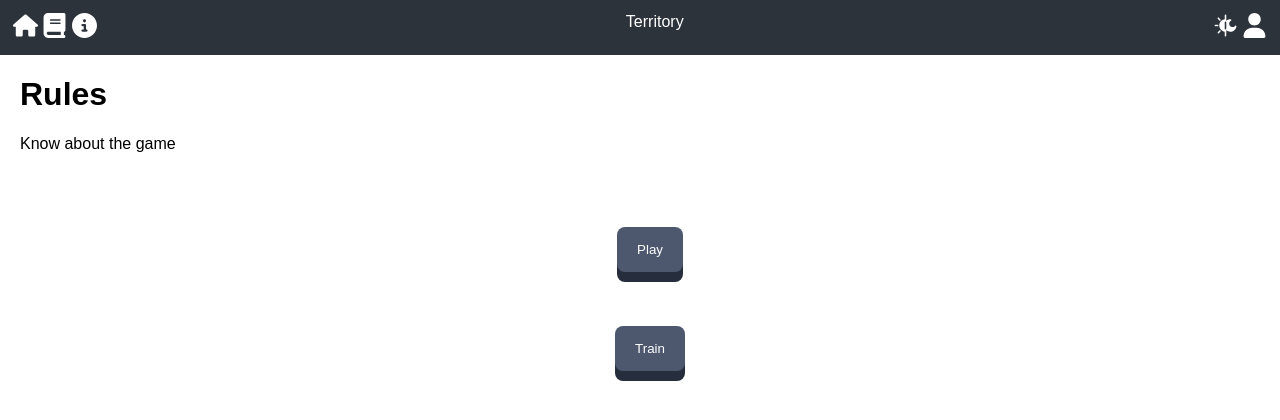
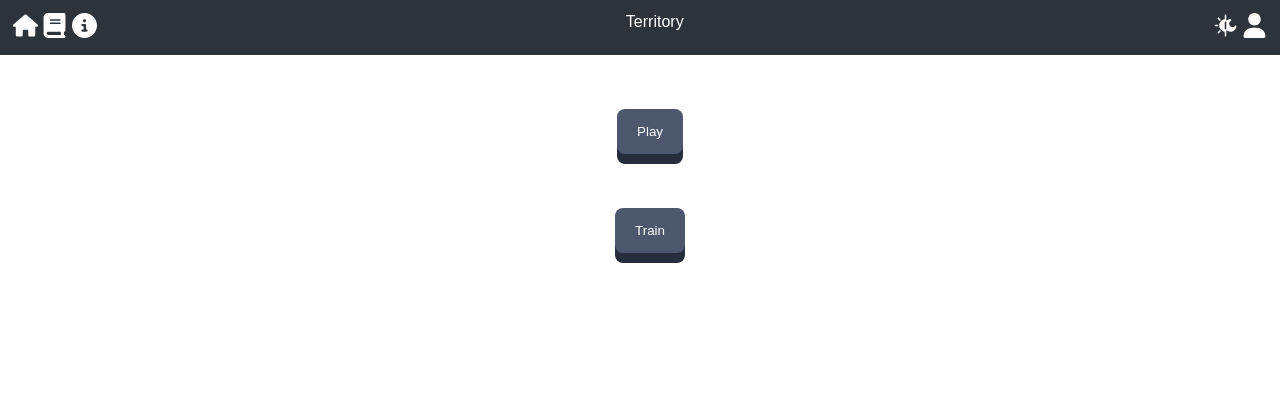
Before and after one commit to YRNEHENRY/AI_Project, a Flask app: page / in a window 1280 px wide. Shown: the top 420 px of the page. Run offline with Flask 3, Linux system fonts and the light colour scheme.

Commit message:
Cleaning

```diff
--- a/game_app/templates/index.html
+++ b/game_app/templates/index.html
@@ -1,13 +1,6 @@
 {% extends 'base.html' %}
 
 {% block content %}
-
-<div id="rulesDiv">
-    <div>
-        <h1>Rules</h1>
-        <div><p>Know about the game</p></div>
-    </div>
-</div>
 
 <div class="mainDiv">
     <div id="buttonDiv">
```
Also changed, not shown: app.db.
